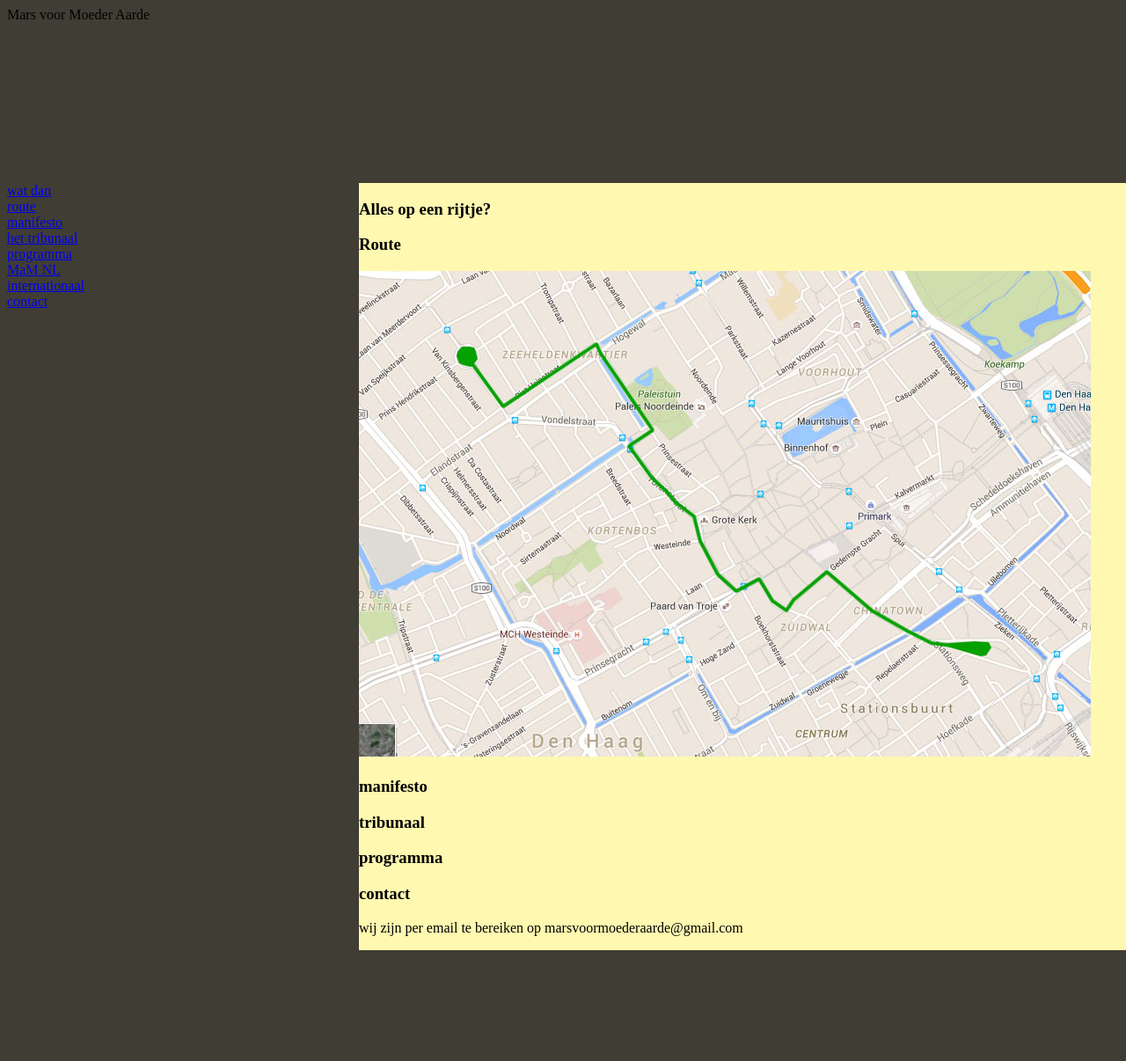
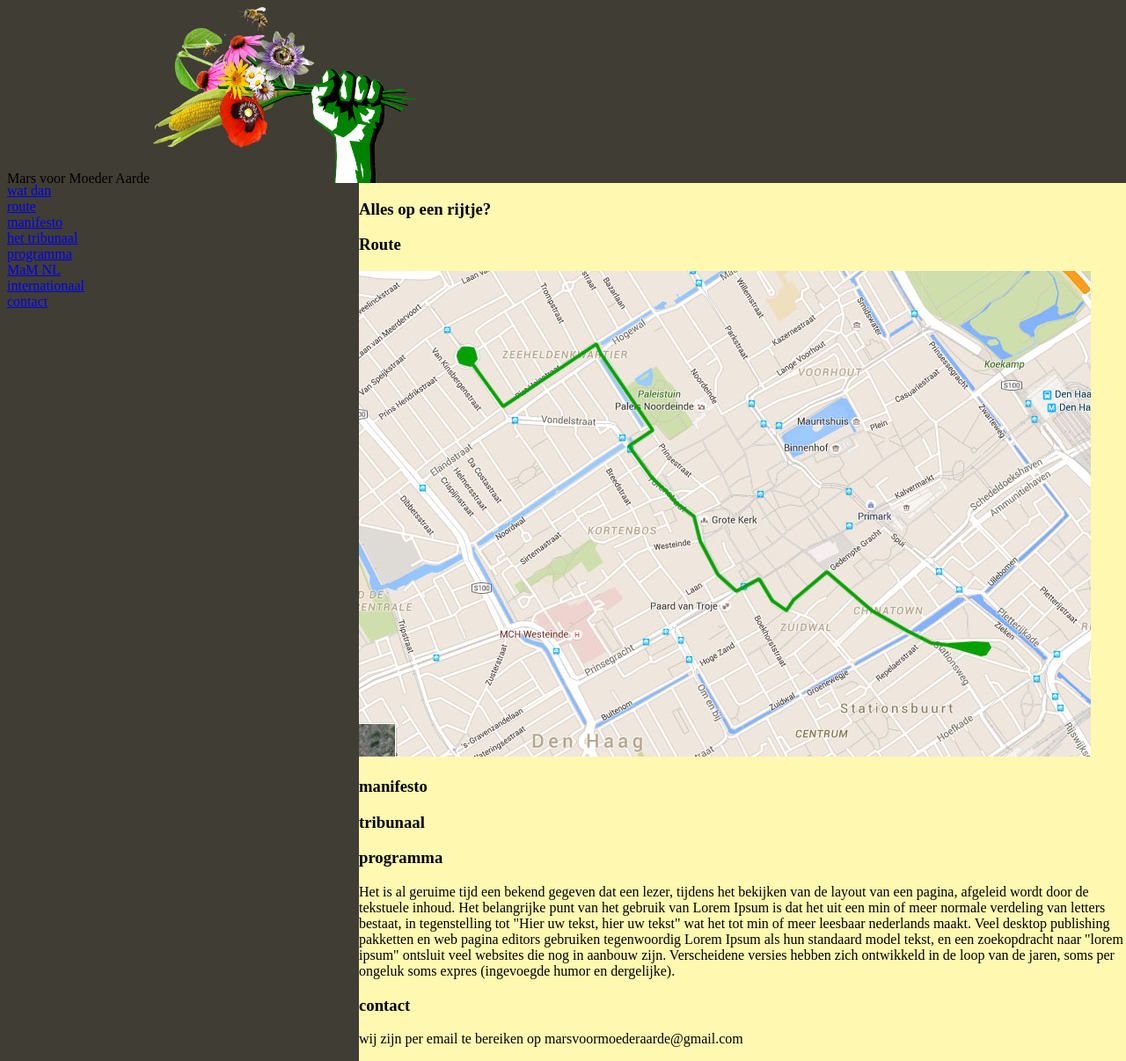
Before and after one commit to marsvoormoederaarde/marsvoormoederaarde.github.io, a plain HTML site: page index.html in a window 1280 px wide. Shown: the whole page at 88% size. Before the commit the page ends 1080 px from the top, so only its background shows below. Drawn offline with Linux system fonts and the light colour scheme.

Commit message:
logo erbij gezet

```diff
--- a/index.html
+++ b/index.html
@@ -12,6 +12,7 @@
   <body>
     <header>
       Mars voor Moeder Aarde
+      <img src="logo.png" id="logo" />
     </header>
     <aside id="menu">
       <nav>
@@ -41,6 +42,7 @@
       </article>
       <article id="programma">
         <h1>programma</h1>
+	<p>Het is al geruime tijd een bekend gegeven dat een lezer, tijdens het bekijken van de layout van een pagina, afgeleid wordt door de tekstuele inhoud. Het belangrijke punt van het gebruik van Lorem Ipsum is dat het uit een min of meer normale verdeling van letters bestaat, in tegenstelling tot "Hier uw tekst, hier uw tekst" wat het tot min of meer leesbaar nederlands maakt. Veel desktop publishing pakketten en web pagina editors gebruiken tegenwoordig Lorem Ipsum als hun standaard model tekst, en een zoekopdracht naar "lorem ipsum" ontsluit veel websites die nog in aanbouw zijn. Verscheidene versies hebben zich ontwikkeld in de loop van de jaren, soms per ongeluk soms expres (ingevoegde humor en dergelijke).</p>
       </article>
       <article id="contact">
         <h1>contact</h1>
--- a/style.css
+++ b/style.css
@@ -5,6 +5,11 @@ body {
 }
 
 header {
+	height: 200px;
+}
+
+img#logo {
+	width: 300px;
 	height: 200px;
 }
 
```
Also changed, not shown: logo.png (added).
